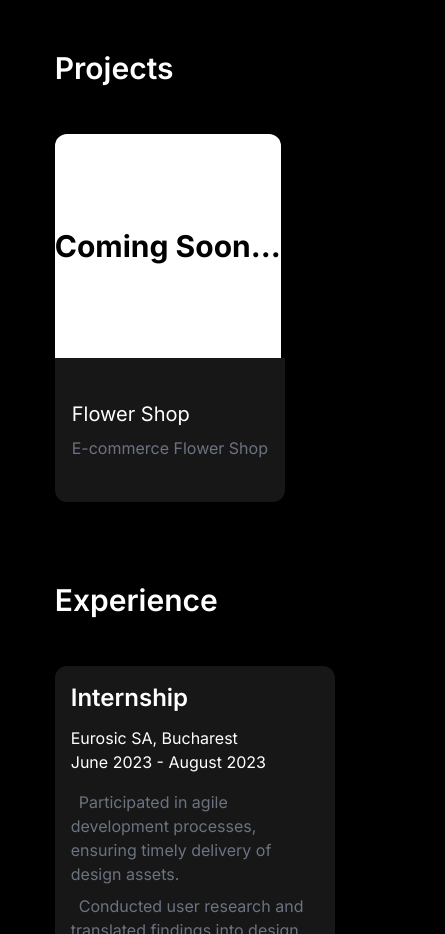
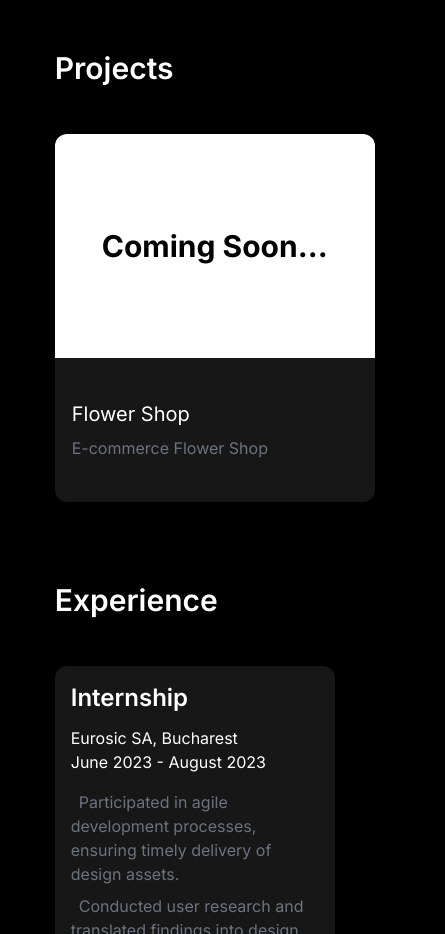
Before and after one commit to FatKappa/CV, a website: page src/index.html in a window 390 px wide. Shown: the part 1500-2434 px from the top of the page, 445 px wide, since content can reach past the window. Drawn offline with Linux system fonts and the light colour scheme.

Commit message:
Add files via upload

```diff
--- a/src/index.html
+++ b/src/index.html
@@ -123,19 +123,19 @@
           <p class="text-white font-semibold text-3xl lg:text-4xl ">Projects</p>
         </div>
 <!--Card-->
-        <div class="flex  mt-12 lg:mt-0 w-screen lg:w-880 ">
+        <div class="flex  mt-12 lg:mt-0 w-fit lg:w-880 ">
 
           <a href=""><!--De pus link-ul cand va fi gata-->
           <div class="flex flex-col">
 
             <div
-              class=" sus flex items-center justify-center w-fit lg:w-96 h-56 bg-white rounded-t-xl "
+              class=" sus flex items-center justify-center  w-80 lg:w-96 h-56 bg-white rounded-t-xl "
             >
               <p class="text-3xl font-bold ">Coming Soon...</p>
             </div>
 
             <div
-              class="jos  flex flex-col justify-center sm:w-80 lg:w-96 h-36 bg-neutral-900 rounded-b-xl border border-transparent hover:border-white transition border-opacity-100 ease-in duration-200  "
+              class="jos  flex flex-col justify-center w-80 lg:w-96 h-36 bg-neutral-900 rounded-b-xl border border-transparent hover:border-white transition border-opacity-100 ease-in duration-200  "
             >
               <p class="px-4 text-white text-xl">Flower Shop</p>
               <p class="px-4 pt-2 text-gray-500">E-commerce Flower Shop</p>
```
Also changed, not shown: src/output.css.
